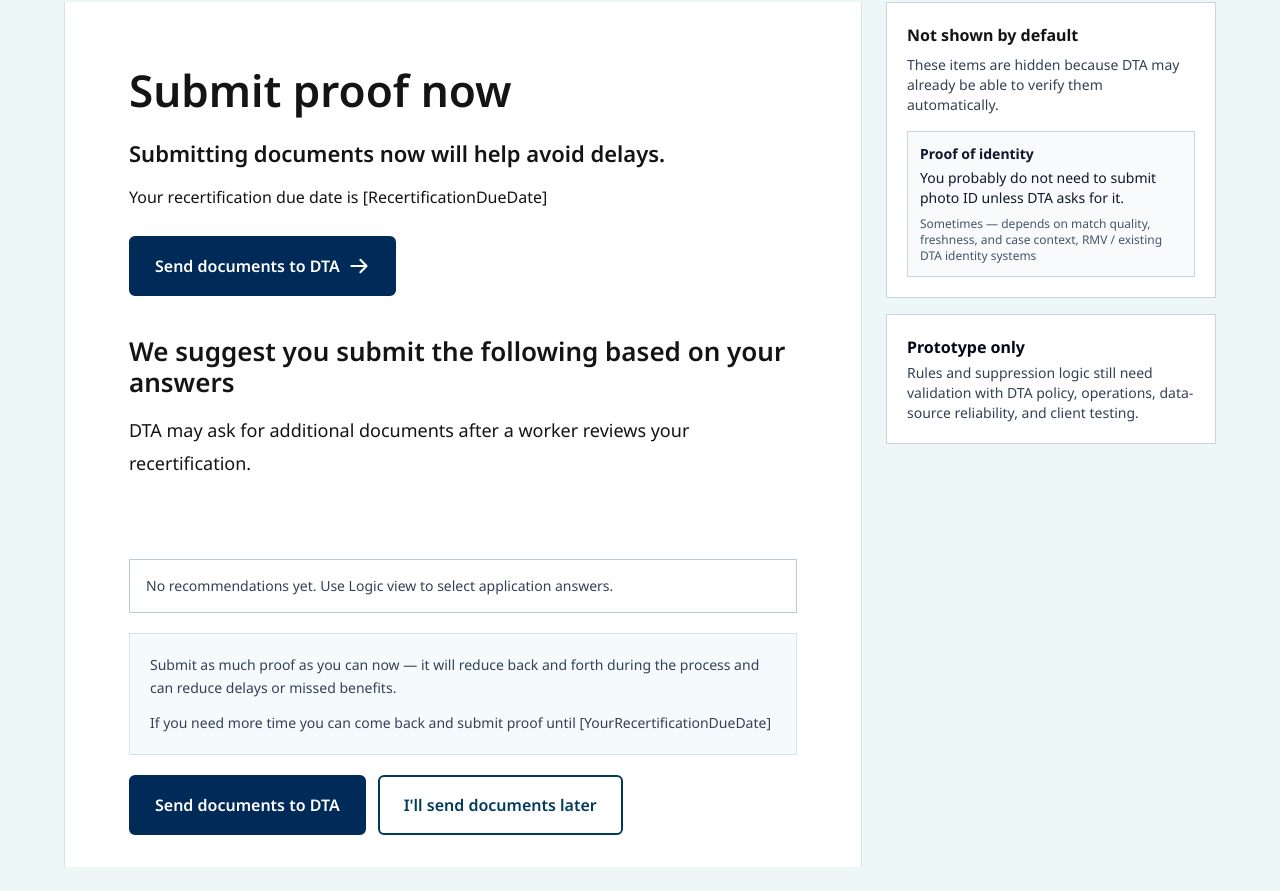
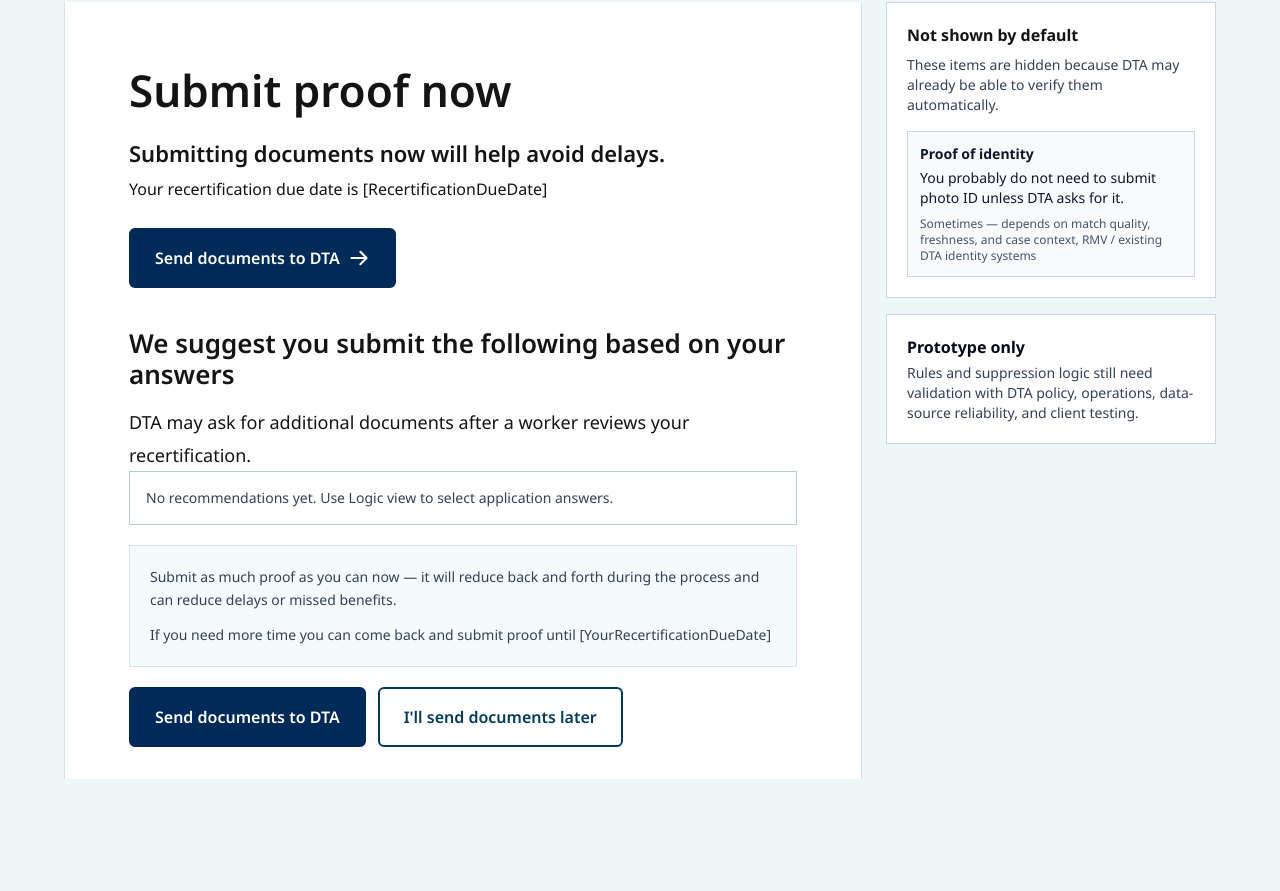
Before and after one commit to vidivitti/snap-doc-recommendation-prototype, a React (Vite) app: page / in a window 1280 px wide. Shown: the part 3030-3921 px from the top of the page. After the commit the page ends 3833 px from the top, so only its background shows below. Built offline with nearby package versions, Linux system fonts and the light colour scheme.

Commit message:
Tighten verification list spacing

```diff
--- a/src/App.jsx
+++ b/src/App.jsx
@@ -2328,7 +2328,7 @@ export default function SnapVerificationPrototype() {
             />
           ) : (
             <section className="dta-shell">
-            <div className="bg-white px-6 py-8 sm:px-16 sm:py-12">
+            <div className="bg-white px-6 pb-0 pt-8 sm:px-16 sm:pb-0 sm:pt-12">
             {mode === "client" ? (
               <button
                 type="button"
@@ -2343,7 +2343,7 @@ export default function SnapVerificationPrototype() {
             <h2 className="mass-heading-xs mt-6 max-w-3xl text-[#141414]">
               Submitting documents now will help avoid delays.
             </h2>
-            <p className="mass-body mt-4 max-w-2xl text-[#141414]">
+            <p className="mass-body mt-2 max-w-2xl text-[#141414]">
               Your recertification due date is [RecertificationDueDate]
             </p>
             <button type="button" className="dta-button-primary mt-6 w-full sm:w-auto">
@@ -2360,7 +2360,7 @@ export default function SnapVerificationPrototype() {
             </div>
             </div>
 
-            <div className="space-y-5 px-6 py-8 sm:px-16">
+            <div className="space-y-5 px-6 pb-8 pt-0 sm:px-16">
               {result.recs.length === 0 && !showSkippedIncomeGuidance && !showSkippedExpensesGuidance ? (
                 <div className="dta-card bg-white p-4 text-sm text-slate-700">No recommendations yet. Use Logic view to select application answers.</div>
               ) : null}
```
